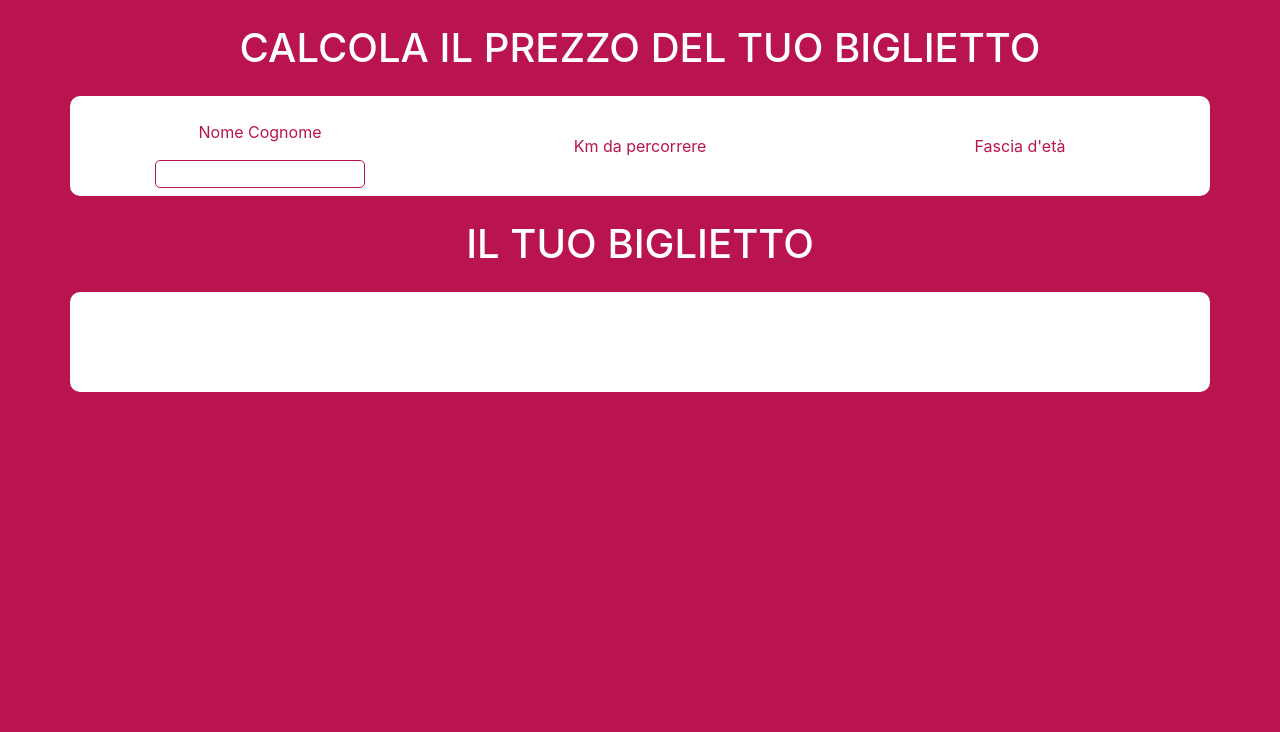
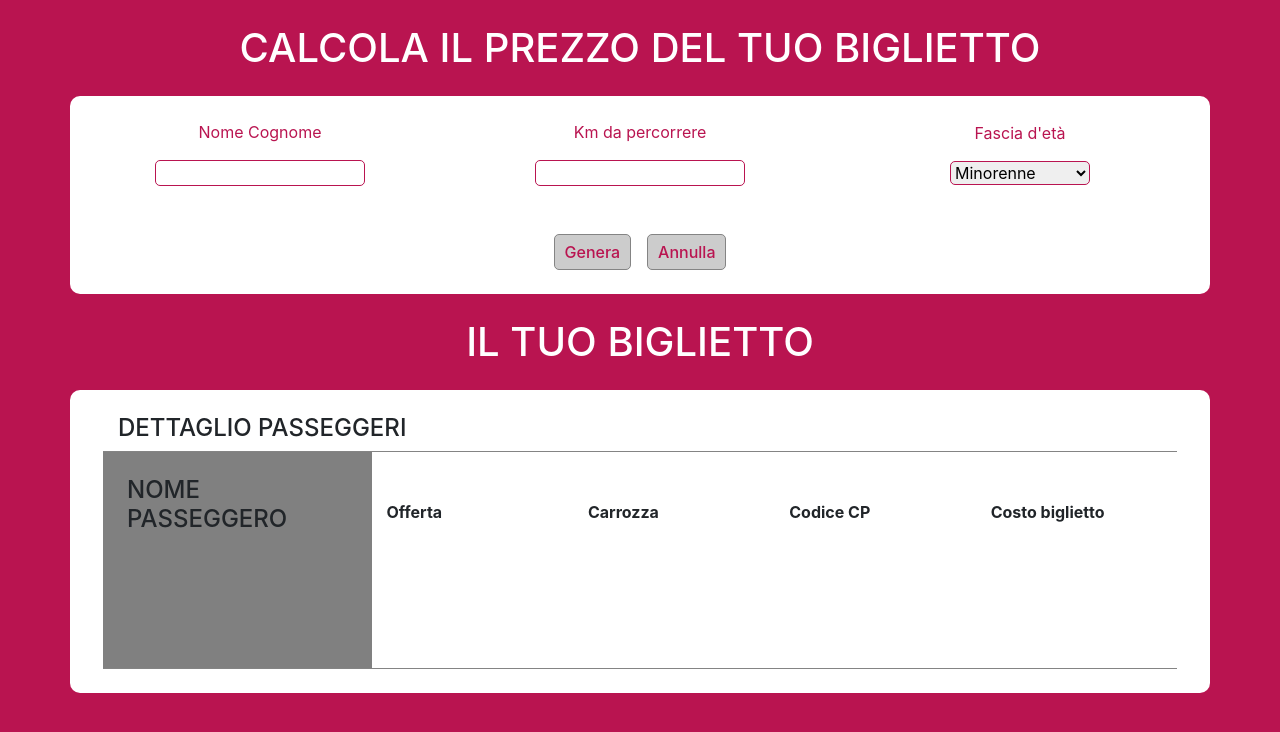
Before and after one commit to paoloferrari97/js-biglietto-treno-form, a plain HTML site: page index.html in a window 1280 px wide. Drawn offline with nearby package versions, Linux system fonts and the light colour scheme.

Commit message:
Finisco layout e inizio parte javascript

```diff
--- a/assets/css/style.css
+++ b/assets/css/style.css
@@ -1,3 +1,9 @@
+* {
+  margin: 0;
+  padding: 0;
+  box-sizing: border-box;
+}
+
 body {
   background-color: #b91450;
 }
@@ -5,7 +11,6 @@ body {
 .container {
   background-color: white;
   border-radius: 10px;
-  height: 100px;
 }
 
 h1 {
@@ -22,3 +27,30 @@ input {
   border-radius: 5px;
   border: 1px solid #b91450;
 }
+
+select {
+  border: 1px solid #b91450;
+  border-radius: 5px;
+  width: 40%;
+}
+
+.bottone {
+  border: 1px solid #848484;
+  background-color: #cccccc;
+  border-radius: 5px;
+  padding: 5px 10px 5px 10px;
+  font-weight: 500;
+}
+
+.row_2 {
+  border-top: 1px solid #848484;
+  border-bottom: 1px solid #848484;
+}
+
+.row_2 > .col-3 {
+  background-color: #808080;
+}
+
+.titoli_2 {
+  font-weight: 700;
+}
--- a/assets/js/main.js
+++ b/assets/js/main.js
@@ -0,0 +1,2 @@
+var nomeUtente = document.querySelector("#nome_cognome").value;
+var km = document.querySelector("#km").value;
--- a/index.html
+++ b/index.html
@@ -12,23 +12,55 @@
 
     <h1 class="mt-4 mb-4">CALCOLA IL PREZZO DEL TUO BIGLIETTO</h1>
     <div class="container pt-4 pb-4">
-        <div class="row">
+        <div class="row mb-4">
             <div class="col-4 text-center d-flex flex-column justify-content-center align-items-center">
                 <span class="c-viola mb-3">Nome Cognome</span>
                 <input type="text" id="nome_cognome" name="nome_cognome">
             </div>
             <div class="col-4 text-center d-flex flex-column justify-content-center align-items-center">
                 <span class="c-viola mb-3">Km da percorrere</span>
+                <input type="text" id="km" name="km">
             </div>
             <div class="col-4 text-center d-flex flex-column justify-content-center align-items-center">
                 <span class="c-viola mb-3">Fascia d'età</span>
+                <select name="fascia_età" id="fascia_età">
+                    <option value="volvo">Minorenne</option>
+                    <option value="saab">Over 60</option>
+                    <option value="opel">Fascia media</option>
+                  </select>
+            </div>
+        </div>
+        <div class="row mt-4 pt-4 d-flex justify-content-center align-items-center">
+            <span class="bottone c-viola mr-2">Genera</span>
+            <span class="bottone c-viola ml-2">Annulla</span>
+        </div>
+    </div>
+
+    <h1 class="mt-4 mb-4">IL TUO BIGLIETTO</h1>
+    <div class="container pt-4 pb-4 pl-5 pr-5">
+        <h4>DETTAGLIO PASSEGGERI</h4>
+        <div class="row row_2">
+            <div class="col-3 pt-4 pl-4 pr-4">
+                <h4>NOME PASSEGGERO</h4>
+                <h4 class="titoli_2"></h4>
+            </div>
+            <div class="col-9">
+                <div class="row pt-5 pb-5 d-flex justify-content-center align-items-center">
+                    <div class="col-3 titoli_2">Offerta</div>
+                    <div class="col-3 titoli_2">Carrozza</div>
+                    <div class="col-3 titoli_2">Codice CP</div>
+                    <div class="col-3 titoli_2">Costo biglietto</div>
+                </div>
+                <div class="row pt-5 pb-5 d-flex justify-content-center align-items-center">
+                    <div class="col-3"></div>
+                    <div class="col-3"></div>
+                    <div class="col-3"></div>
+                    <div class="col-3"></div>
+                </div>
             </div>
         </div>
     </div>
 
-    <h1 class="mt-4 mb-4">IL TUO BIGLIETTO</h1>
-    <div class="container pt-4 pb-4"></div>
-
     <script src="./assets/js/main.js"></script>
 </body>
 </html>
```
